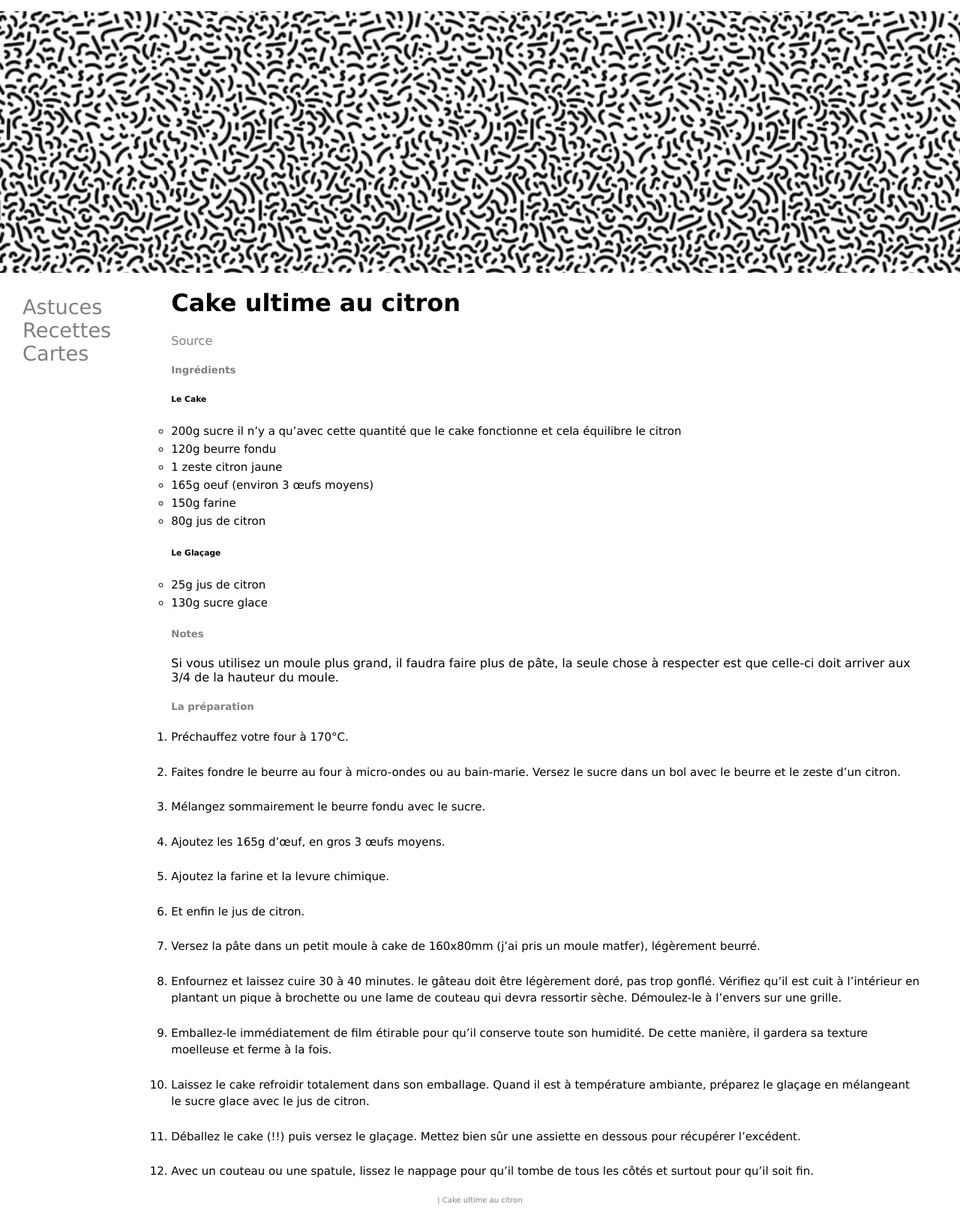
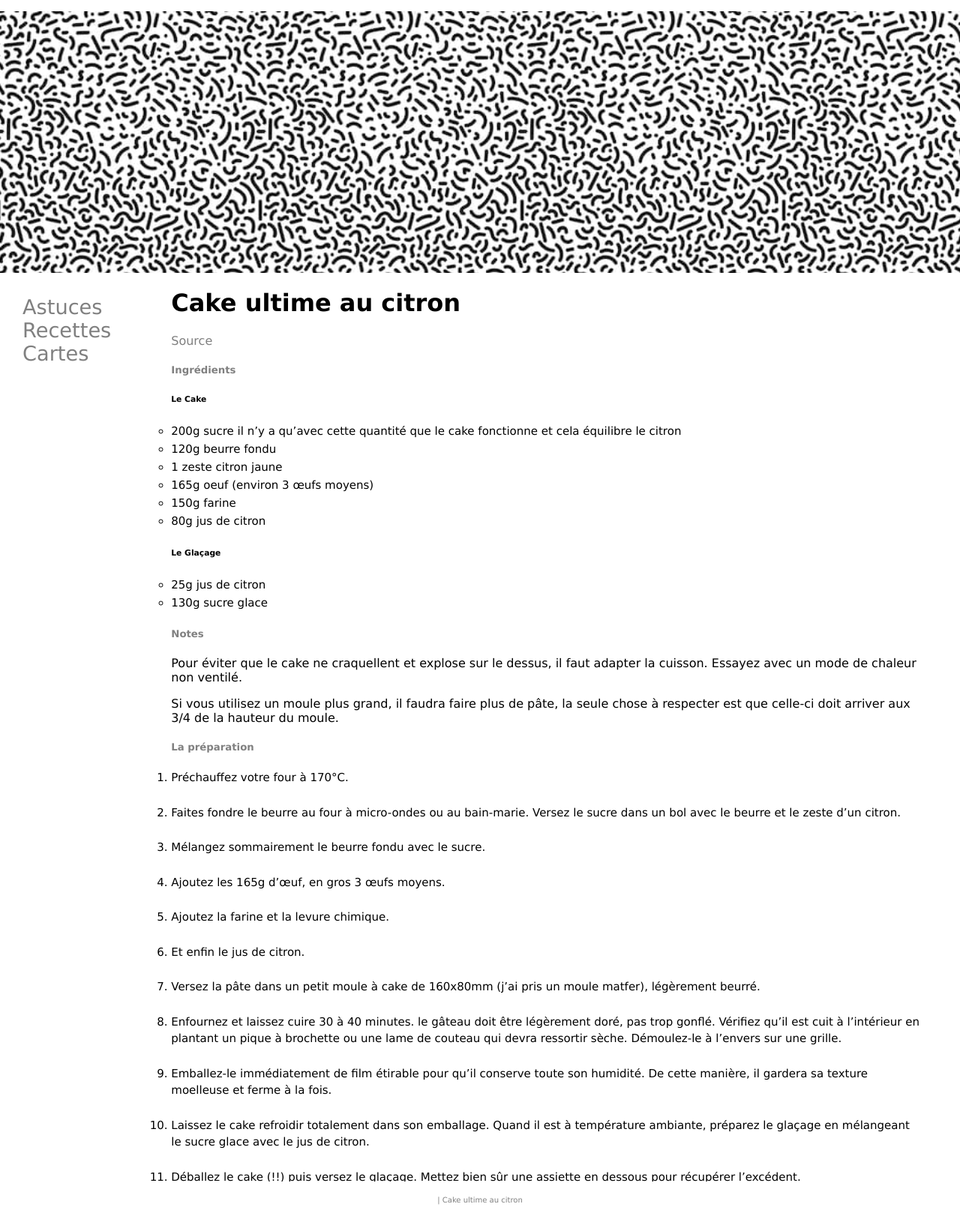
Before and after one commit to DenAff/heol, a Jekyll site: the page built from _posts/recettes/desserts/2020-01-01-cake-ultime-citron.md, in a window 1280 px wide. Shown: the whole page at 75% size. Built offline with Jekyll 4.4.1, drawn with Linux system fonts in a browser that asks for light colours.

Commit message:
Update 2020-01-01-cake-ultime-citron.md

```diff
--- a/_posts/recettes/desserts/2020-01-01-cake-ultime-citron.md
+++ b/_posts/recettes/desserts/2020-01-01-cake-ultime-citron.md
@@ -28,6 +28,8 @@ categories: desserts
 
 ##### Notes
 
+Pour éviter que le cake ne craquellent et explose sur le dessus, il faut adapter la cuisson. Essayez avec un mode de chaleur non ventilé.
+
 Si vous utilisez un moule plus grand, il faudra faire plus de pâte, la seule chose à respecter est que celle-ci doit arriver aux 3/4 de la hauteur du moule.
 
 ##### La préparation
```
